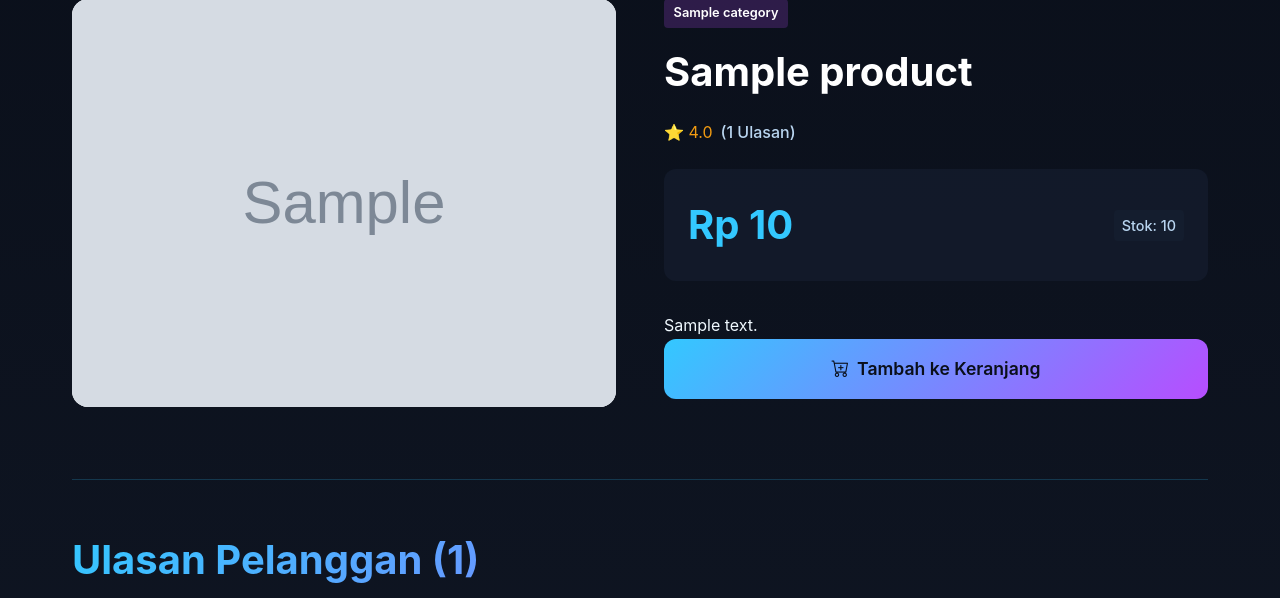
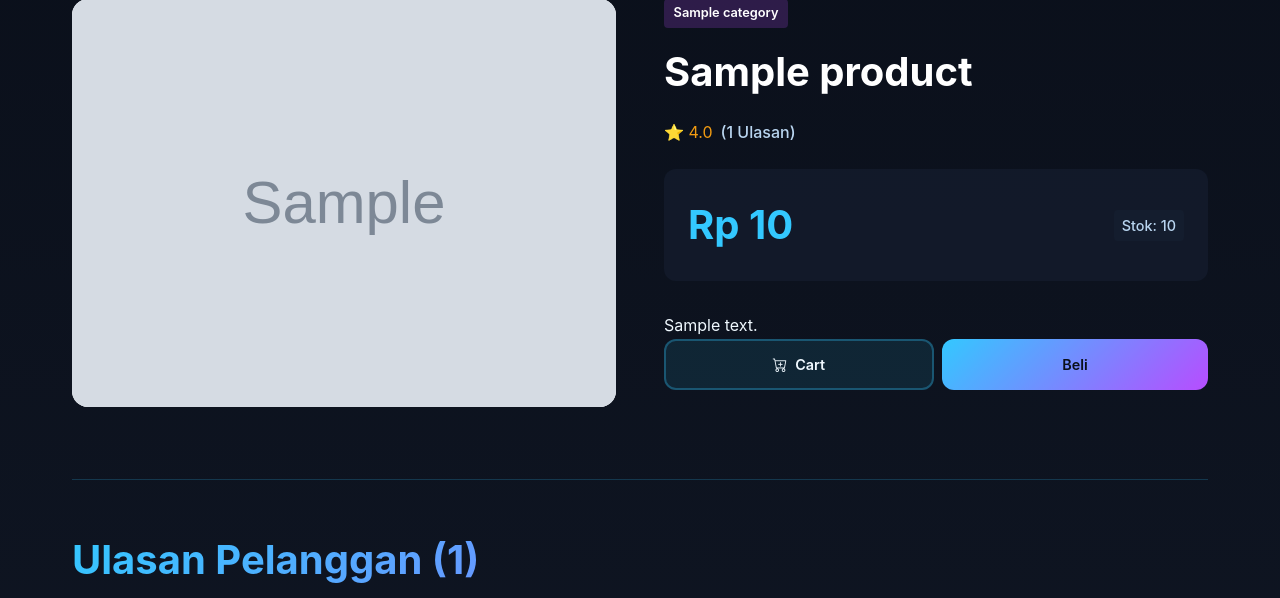
Before and after one commit to rahmatsigma/TechSpark, a Django app: page /product/1/ in a window 1280 px wide. Shown: the part 152-750 px from the top of the page. Run offline with Django 5.2, Linux system fonts and the light colour scheme; tables that the repository leaves empty hold one stand-in row (values such as "Sample post"); grey boxes marked "Sample" are stand-in pictures; some libraries are stand-ins or nearby versions.

Commit message:
feat: enhance product detail page with separate 'Add to Cart' and 'Buy Now' buttons

```diff
--- a/techspark/templates/pages/product_detail.html
+++ b/techspark/templates/pages/product_detail.html
@@ -31,9 +31,12 @@
 
             <p class="detail-description">{{ product.description|truncatewords:40|linebreaks }}</p>
 
-            <div class="detail-actions">
-                <a href="{% url 'add_to_cart' product.id %}" class="btn btn-primary" style="flex-grow: 1;">
-                    <i class="bi bi-cart-plus"></i> Tambah ke Keranjang
+            <div class="product-btn-group">
+                <a href="{% url 'add_to_cart' product.id %}" class="btn btn-secondary btn-cart">
+                    <i class="bi bi-cart-plus"></i> Cart
+                </a>
+                <a href="{% url 'buy_now' product.id %}" class="btn btn-primary btn-buy" style="display: flex; align-items: center; justify-content: center; text-decoration: none;">
+                    Beli
                 </a>
             </div>
         </div>
```
